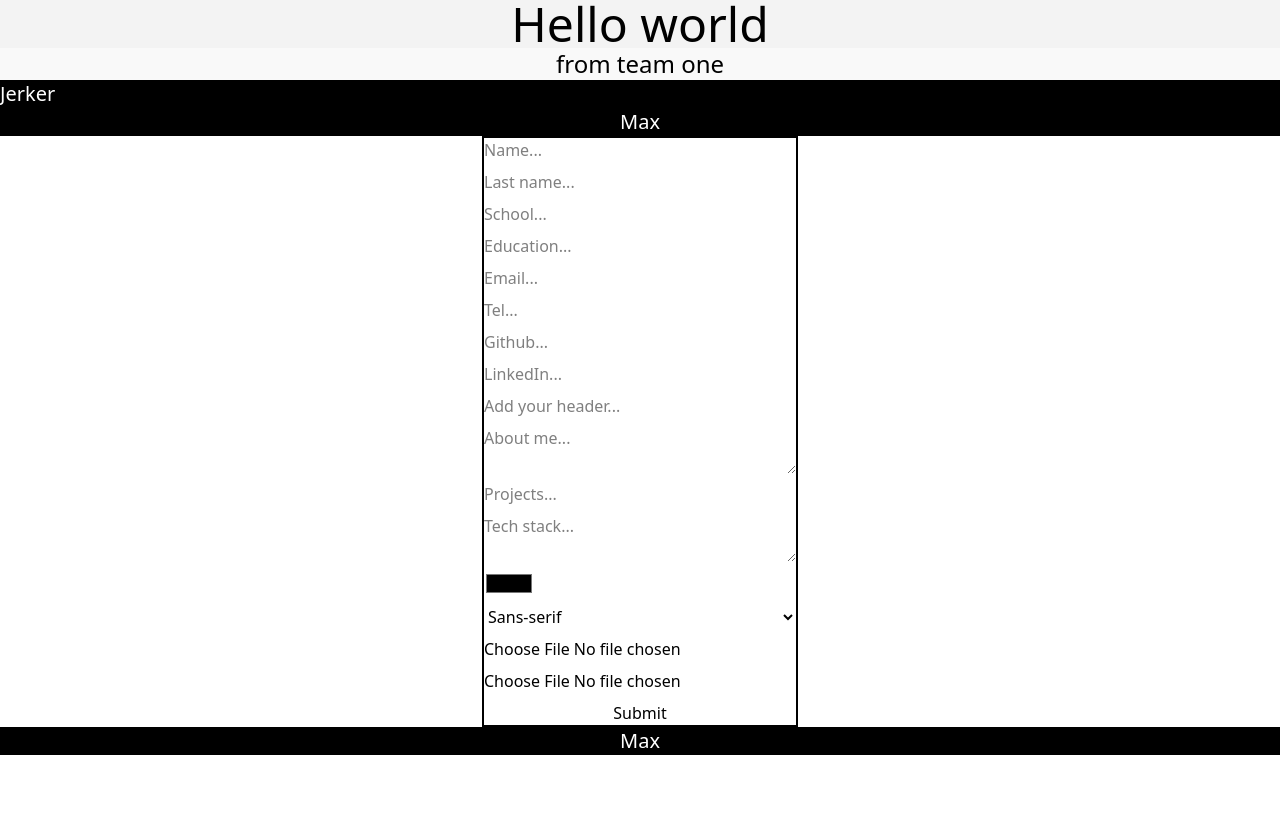
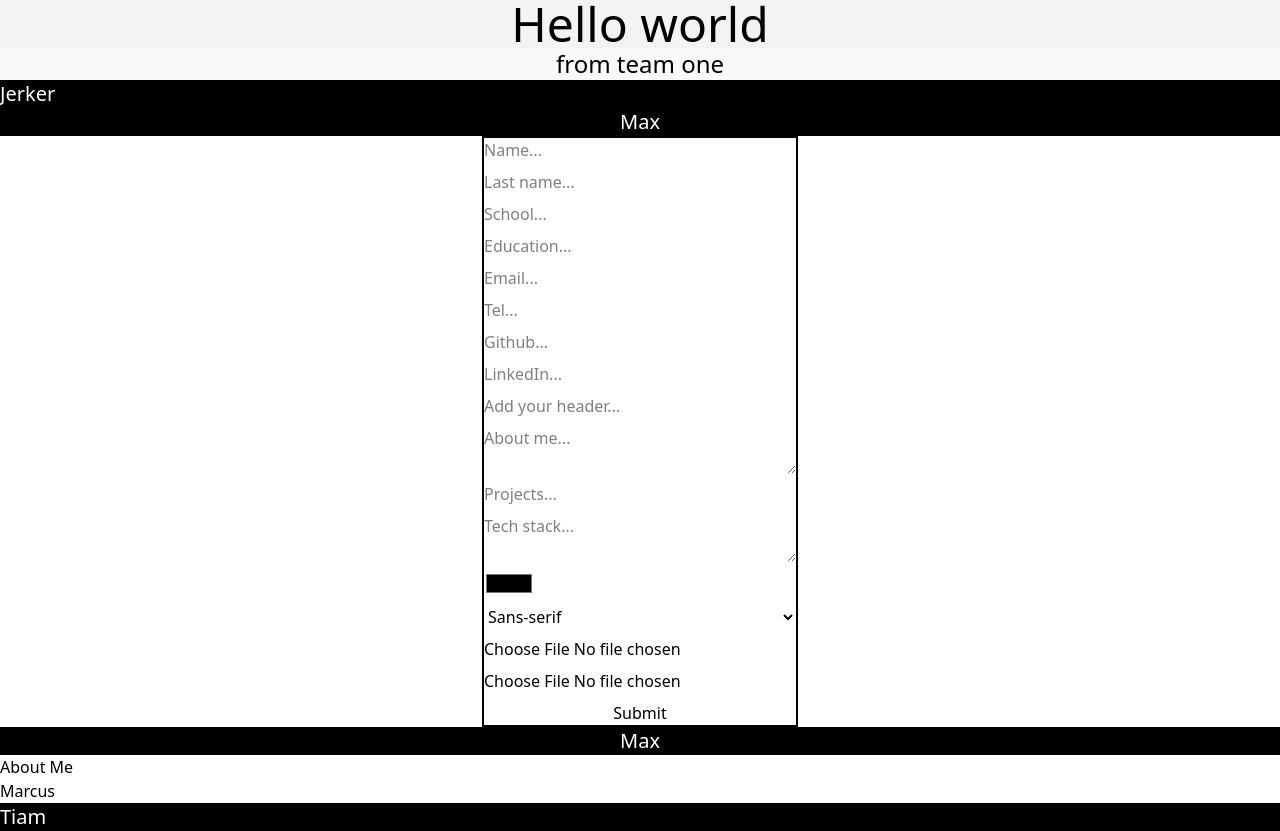
Before and after one commit to maxwelin/team-1, a React (Vite) app: page / in a window 1280 px wide. Before the commit the page ends 800 px from the top, so only its background shows below. Built offline with nearby package versions, Linux system fonts and the light colour scheme.

Commit message:
imported about & footer component in app.jsx

```diff
--- a/src/App.jsx
+++ b/src/App.jsx
@@ -1,5 +1,7 @@
 import "./App.css";
 import Form from "./components/Form/Form";
+import About from "./components/Portfolio/About";
+import Footer from "./components/Portfolio/Footer";
 import Hero from "./components/Portfolio/Hero";
 import Projects from "./components/Portfolio/Projects";
 import Skills from "./components/Portfolio/Skills";
@@ -13,6 +15,8 @@ function App() {
       <Skills />
       <Form />
       <Projects />
+      <About />
+      <Footer />
     </>
   );
 }
```
